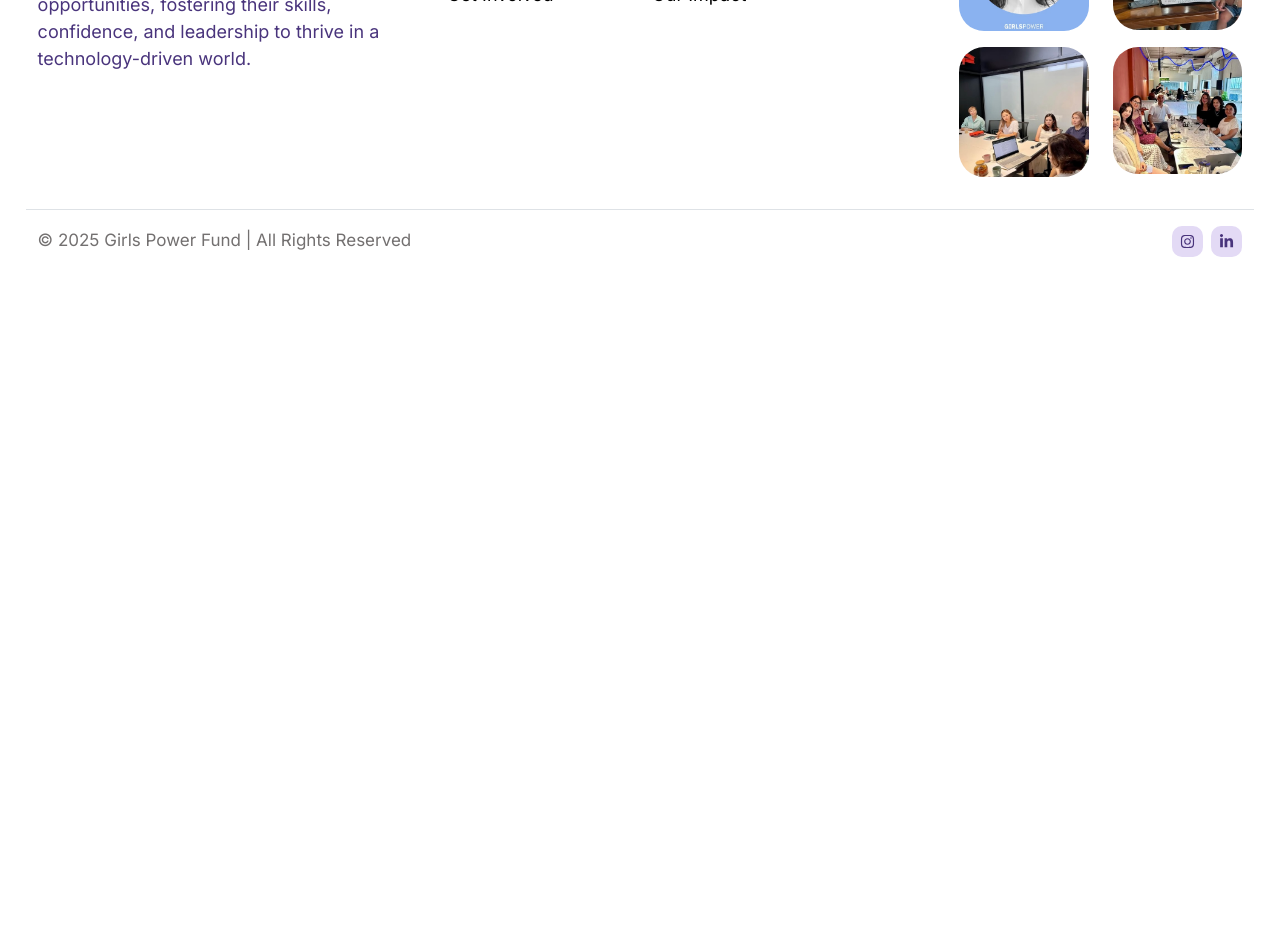
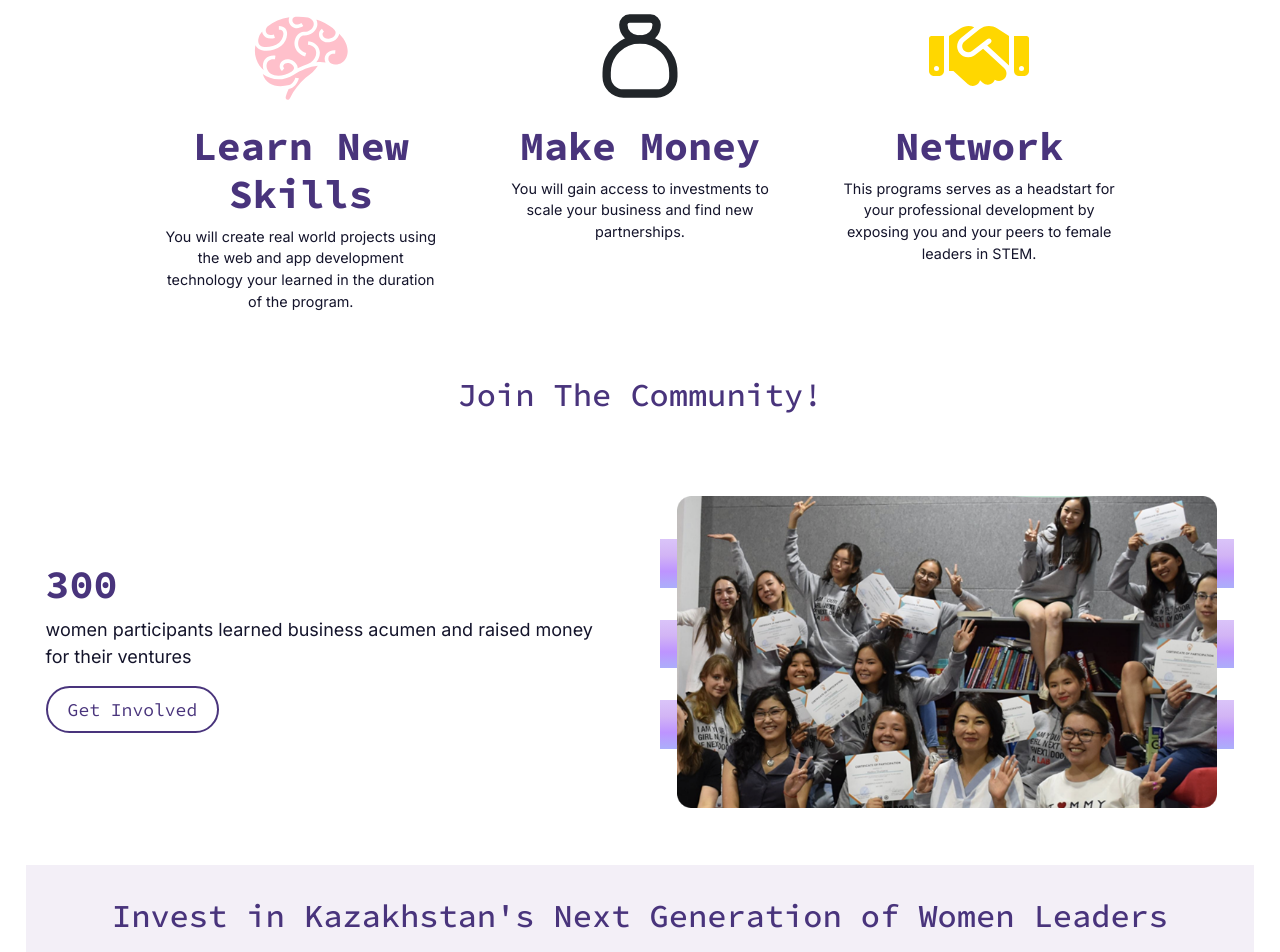
Before and after one commit to MileyNg/GirlsPowerFund, a React (Create React App) app in the folder app/: page /programs/entrepreneurship in a window 1280 px wide. Shown: the part 960-1912 px from the top of the page. Before the commit the page ends 1225 px from the top, so only its background shows below. Built offline with nearby package versions, Linux system fonts and the light colour scheme.

Commit message:
fix programs

```diff
--- a/app/src/components/languages.js
+++ b/app/src/components/languages.js
@@ -145,6 +145,11 @@ const resources = {
       codingbootcamp5:
         "young women participants have benefitted from our hackathons, STEM bootcamp and trainings",
       codingbootcamp6: "Interested in Owning Your Own Business?",
+      entrepreneurship1title: "Make Money",
+      entrepreneurship1:
+        "You will gain access to investments to scale your business and find new partnerships.",
+      entrepreneurship2:
+        "women participants learned business acumen and raised money for their ventures",
       ourimpact1:
         "Introducing Girls Power Fund - the ultimate tool for empowering young girls in STEM! With Girls Power Fund, we're breaking barriers and shattering stereotypes by providing girls with the resources they need to excel in the world of science, technology, engineering, and math.",
       ourimpact2: "95% of participants satisfied with educational experience",
@@ -306,6 +311,11 @@ const resources = {
         "700 junge Frauen haben von unseren Hackathons, STEM-Bootcamps und Trainings profitiert",
       codingbootcamp6:
         "Interessiert daran, dein eigenes Unternehmen zu führen?",
+      entrepreneurship1title: "Geld verdienen",
+      entrepreneurship1:
+        "Sie erhalten Zugang zu Investitionen, um Ihr Geschäft auszubauen und neue Partnerschaften zu finden.",
+      entrepreneurship2:
+        "weibliche Teilnehmerinnen lernten Geschäftskompetenz und sammelten Geld für ihre Unternehmungen.",
       ourimpact1:
         "Der Girls Power Fund ist das ultimative Werkzeug zur Ermächtigung junger Mädchen im Bereich MINT! Mit dem Girls Power Fund brechen wir Barrieren und zerschlagen Stereotype, indem wir Mädchen die Ressourcen bieten, die sie benötigen, um in den Bereichen Wissenschaft, Technologie, Ingenieurwesen und Mathematik erfolgreich zu sein.",
       ourimpact2:
@@ -466,6 +476,11 @@ const resources = {
       codingbootcamp5:
         "700 участниц получили пользу от наших хакатонов, STEM-буткемпов и тренингов.",
       codingbootcamp6: "Интересуетесь созданием собственного бизнеса?",
+      entrepreneurship1title: "Заработать деньги",
+      entrepreneurship1:
+        "Вы получите доступ к инвестициям для масштабирования вашего бизнеса и нахождения новых партнерств.",
+      entrepreneurship2:
+        "женщин-участниц освоили бизнес-навыки и собрали деньги на свои проекты.",
       ourimpact1:
         "Представляем фонд Girls Power — главный инструмент для расширения возможностей молодых девушек в STEM! С фондом Girls Power мы ломаем барьеры и стереотипы, предоставляя девочкам ресурсы, необходимые для успеха в мире науки, технологий, инженерии и математики.",
       ourimpact2: "95% участников довольны образовательным опытом.",
--- a/app/src/pages/programs/CodingBootcamp.js
+++ b/app/src/pages/programs/CodingBootcamp.js
@@ -29,8 +29,8 @@ function CodingBootcamp() {
     background: "",
     title: "700",
     text: t("codingbootcamp5"),
-    href: "/programs/codingbootcamp",
-    buttonText: t("readmore"),
+    href: "/getinvolved",
+    buttonText: t("getinvolved"),
     image: JoinPic,
     alt: "Working picture",
     borderImage: "background-stripes",
--- a/app/src/pages/programs/Entrepreneurship.js
+++ b/app/src/pages/programs/Entrepreneurship.js
@@ -1,8 +1,16 @@
 import React from "react";
 import "../../components/languages";
+import { Container, Row, Col } from "react-bootstrap";
+import { useTranslation } from "react-i18next";
+import Grouppic from "../../img/home_1.png";
+import { GiBrain } from "react-icons/gi";
+import { TbMoneybag } from "react-icons/tb";
+import { FaHandshake } from "react-icons/fa6";
+import Quote from "../../components/Quote";
+import TextImage from "../../components/TextImage";
 import ImageText from "../../components/ImageText";
-import { useTranslation } from "react-i18next";
-import Grouppic from "../../img/pic1.jpg";
+import AboutUs2 from "../../img/aboutus2.png";
+import JoinPic from "../../img/join.png";
 
 function Entrepreneurship() {
   const { t } = useTranslation();
@@ -11,17 +19,74 @@ function Entrepreneurship() {
     background: "background-purple",
     title: t("home9title"),
     text: t("home9"),
-    href: "/programs/entrepreneurship",
-    buttonText: t("readmore"),
+    href: "/donate",
+    buttonText: t("donate"),
     image: Grouppic,
     alt: "Entrepreneurship",
     borderImage: "image-border-gradient",
   };
+  const join = {
+    background: "",
+    title: "300",
+    text: t("entrepreneurship2"),
+    href: "/getinvolved",
+    buttonText: t("getinvolved"),
+    image: JoinPic,
+    alt: "Working picture",
+    borderImage: "background-stripes",
+  };
+  const donate = {
+    background: "background-purple",
+    title: t("home17title"),
+    text: t("home17"),
+    href: "/donate",
+    buttonText: t("donatenow"),
+    image: AboutUs2,
+    alt: "Community",
+  };
+
   return (
     <div>
       <ImageText data={accelerate} />
+      <CardsBenefits />
+      <Quote text={t("codingbootcamp5title")} />
+      <TextImage data={join} />
+      <Quote text={t("home16")} background="background-purple" />
+      <TextImage data={donate} />
     </div>
   );
 }
 
+function CardsBenefits({ background }) {
+  const { t } = useTranslation();
+
+  return (
+    <Container className={`cards-container ${background}`}>
+      <Row className="cards">
+        <Col className="align-items-center" md={3} key={0}>
+          <GiBrain size={100} color="pink" className="mb-3" />
+          <h1>{t("codingbootcamp2title")}</h1>
+          <div className="card-description">
+            <p>{t("codingbootcamp2")}</p>
+          </div>
+        </Col>
+        <Col className="align-items-center" md={3} key={0}>
+          <TbMoneybag size={100} color="" className="mb-3" />
+          <h1>{t("entrepreneurship1title")}</h1>
+          <div className="card-description">
+            <p>{t("entrepreneurship1")}</p>
+          </div>
+        </Col>
+        <Col className="align-items-center" md={3} key={0}>
+          <FaHandshake size={100} color="gold" className="mb-3" />
+          <h1>{t("codingbootcamp4title")}</h1>
+          <div className="card-description">
+            <p>{t("codingbootcamp4")}</p>
+          </div>
+        </Col>
+      </Row>
+    </Container>
+  );
+}
+
 export default Entrepreneurship;
```
